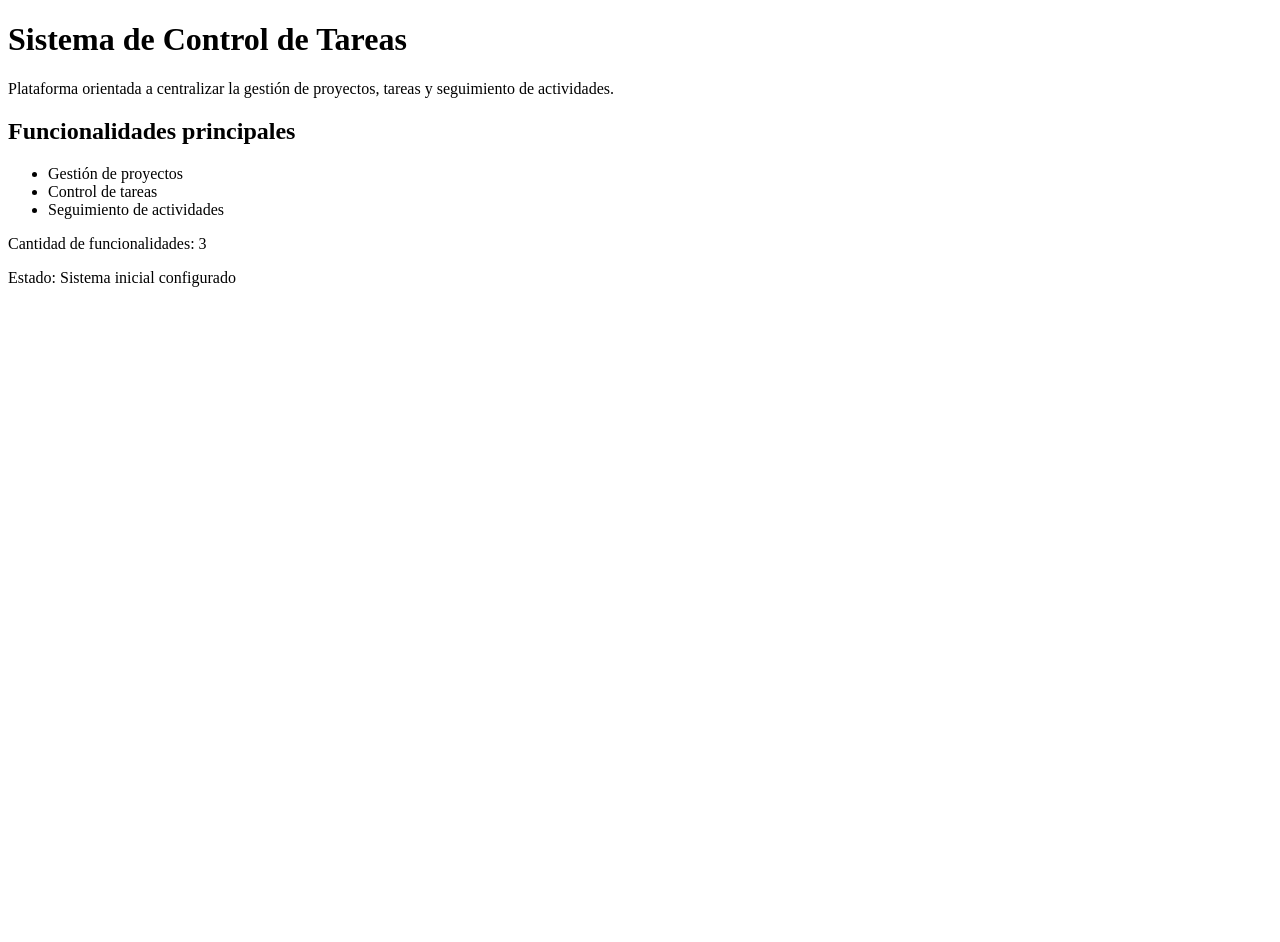
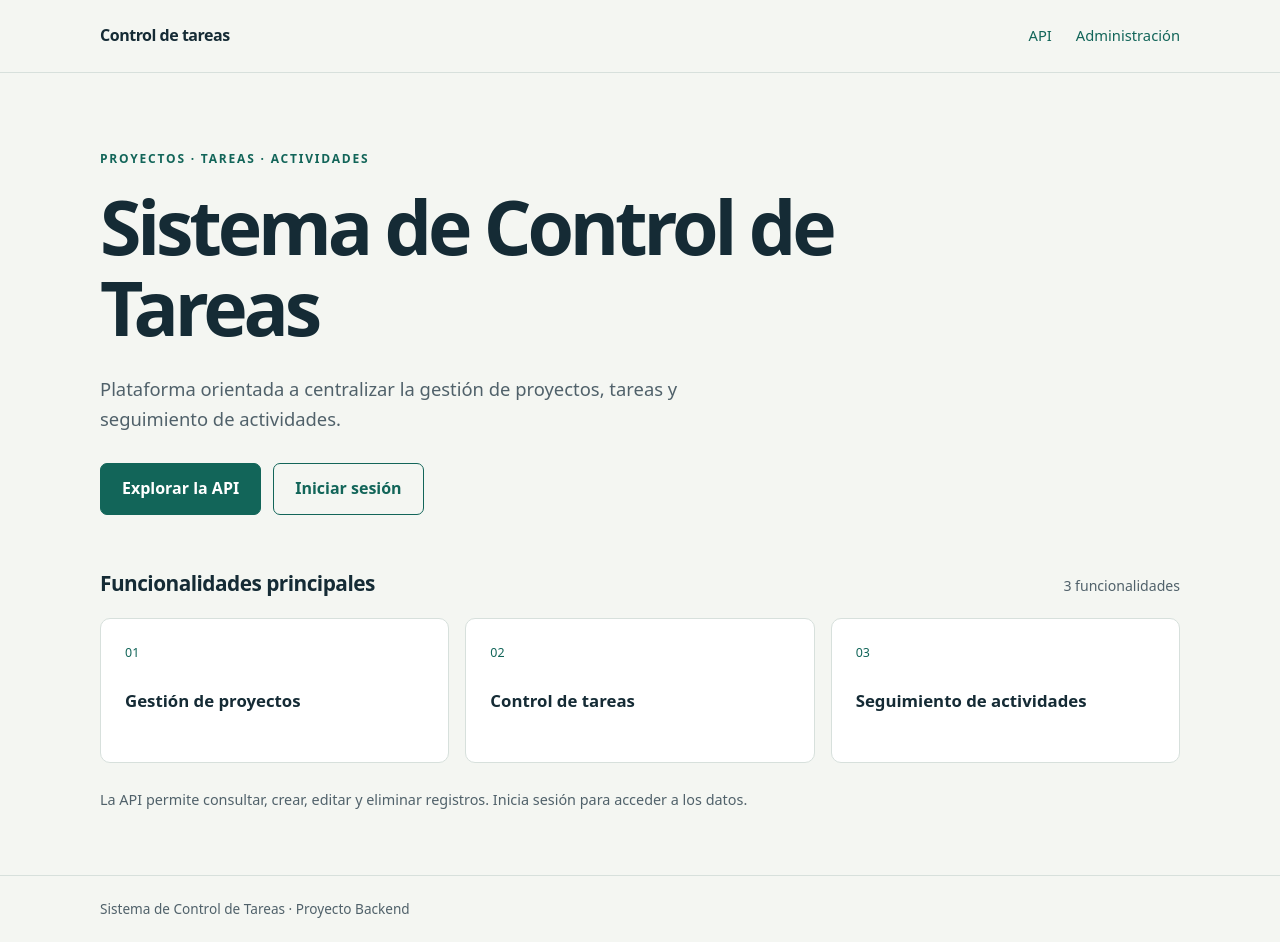
Before and after one commit to MarksZero/DjangoProject, a Django app: page / in a window 1280 px wide. Before the commit the page ends 287 px from the top, so only its background shows below. Run offline with Django 5.2, Linux system fonts and the light colour scheme.

Commit message:
Mejora visual

```diff
--- a/templates/inicio.html
+++ b/templates/inicio.html
@@ -2,29 +2,41 @@
 <html lang="es">
 <head>
     <meta charset="UTF-8">
+    <meta name="viewport" content="width=device-width, initial-scale=1">
     <title>{{ nombre_proyecto }}</title>
+    <style>{% include "sistema_control.css" %}</style>
 </head>
 <body>
-
-    <h1>{{ nombre_proyecto }}</h1>
-
-    <p>{{ descripcion }}</p>
-
-    <h2>Funcionalidades principales</h2>
-
-    <ul>
-        {% for funcionalidad in funcionalidades %}
-            <li>{{ funcionalidad }}</li>
-        {% endfor %}
-    </ul>
-
-    <p>
-        Cantidad de funcionalidades: {{ cantidad_funcionalidades }}
-    </p>
-
-    <p>
-        Estado: {{ estado }}
-    </p>
-
+    <header class="topbar">
+        <div class="shell">
+            <a class="brand" href="{% url 'inicio' %}">Control de tareas</a>
+            <nav aria-label="Navegación principal">
+                <a href="/api/">API</a>
+                <a href="/admin/">Administración</a>
+            </nav>
+        </div>
+    </header>
+    <main class="shell">
+        <p class="eyebrow">Proyectos · Tareas · Actividades</p>
+        <h1>{{ nombre_proyecto }}</h1>
+        <p class="intro">{{ descripcion }}</p>
+        <div class="actions">
+            <a class="button" href="/api/">Explorar la API</a>
+            <a class="button secondary" href="/api-auth/login/">Iniciar sesión</a>
+        </div>
+        <section aria-labelledby="funcionalidades">
+            <div class="section-heading">
+                <h2 id="funcionalidades">Funcionalidades principales</h2>
+                <span class="count">{{ cantidad_funcionalidades }} funcionalidades</span>
+            </div>
+            <ul class="features">
+                {% for funcionalidad in funcionalidades %}
+                <li><span class="number">0{{ forloop.counter }}</span><span class="feature-title">{{ funcionalidad }}</span></li>
+                {% endfor %}
+            </ul>
+            <p class="note">La API permite consultar, crear, editar y eliminar registros. Inicia sesión para acceder a los datos.</p>
+        </section>
+    </main>
+    <footer><div class="shell">Sistema de Control de Tareas · Proyecto Backend</div></footer>
 </body>
 </html>
--- /dev/null
+++ b/templates/sistema_control.css
@@ -0,0 +1,42 @@
+/* Compartido por inicio y 404; se incluye en la plantilla para funcionar con DEBUG=False. */
+:root { color-scheme: light; --ink: #152b35; --muted: #50616a; --accent: #126559; --line: #d7e0dc; }
+* { box-sizing: border-box; }
+body { margin: 0; background: #f4f6f2; color: var(--ink); font-family: system-ui, -apple-system, "Segoe UI", sans-serif; line-height: 1.6; }
+a { color: var(--accent); text-underline-offset: .22em; }
+a:focus-visible { outline: 3px solid #ba6a17; outline-offset: 5px; }
+.shell { width: min(1080px, calc(100% - 48px)); margin: 0 auto; }
+.topbar { border-bottom: 1px solid var(--line); }
+.topbar .shell { display: flex; align-items: center; justify-content: space-between; gap: 20px; padding-block: 23px; }
+.brand { font-weight: 750; letter-spacing: -.03em; color: var(--ink); text-decoration: none; }
+nav { display: flex; flex-wrap: wrap; gap: 24px; font-size: .92rem; }
+nav a { text-decoration: none; }
+nav a:hover { text-decoration: underline; }
+main { padding-block: 76px 64px; }
+.eyebrow { margin: 0 0 18px; color: var(--accent); text-transform: uppercase; font-weight: 700; font-size: .75rem; letter-spacing: .15em; }
+h1 { max-width: 820px; font-size: clamp(2.5rem, 6vw, 4.7rem); letter-spacing: -.055em; line-height: 1.08; margin: 0 0 26px; }
+.intro { max-width: 650px; color: var(--muted); font-size: 1.15rem; margin: 0; }
+.actions { display: flex; flex-wrap: wrap; gap: 12px; margin-block: 30px 52px; }
+.button { display: inline-flex; justify-content: center; align-items: center; padding: 12px 21px; border: 1px solid var(--accent); border-radius: 7px; background: var(--accent); color: white; text-decoration: none; font-weight: 650; }
+.button:hover { background: #0b4d43; }
+.button.secondary { color: var(--accent); background: transparent; }
+.button.secondary:hover { background: #e4ede7; }
+.section-heading { display: flex; align-items: baseline; flex-wrap: wrap; gap: 12px; justify-content: space-between; margin-bottom: 18px; }
+h2 { margin: 0; font-size: 1.3rem; letter-spacing: -.025em; }
+.count { color: var(--muted); font-size: .88rem; }
+.features { list-style: none; padding: 0; margin: 0; display: grid; grid-template-columns: repeat(3, minmax(0, 1fr)); gap: 16px; }
+.features li { min-height: 145px; padding: 24px; border: 1px solid var(--line); background: #fff; border-radius: 10px; }
+.number { display: block; margin-bottom: 25px; color: var(--accent); font-size: .78rem; font-variant-numeric: tabular-nums; }
+.feature-title { font-weight: 650; font-size: 1.05rem; }
+.note { margin: 25px 0 0; color: var(--muted); font-size: .9rem; max-width: 680px; }
+footer { padding-block: 22px; border-top: 1px solid var(--line); color: var(--muted); font-size: .85rem; }
+.error { max-width: 720px; min-height: 65vh; }
+.error h1 { font-size: clamp(2.7rem, 7vw, 5rem); }
+@media (max-width: 680px) {
+  .shell { width: calc(100% - 32px); }
+  .topbar .shell { align-items: flex-start; flex-direction: column; gap: 12px; padding-block: 18px; }
+  main { padding-block: 45px; }
+  .features { grid-template-columns: 1fr; }
+  .features li { min-height: auto; padding: 20px; }
+  .number { margin-bottom: 12px; }
+  .actions { margin-bottom: 36px; }
+}
```
Also changed, not shown: templates/404.html (+12 -4 lines).
